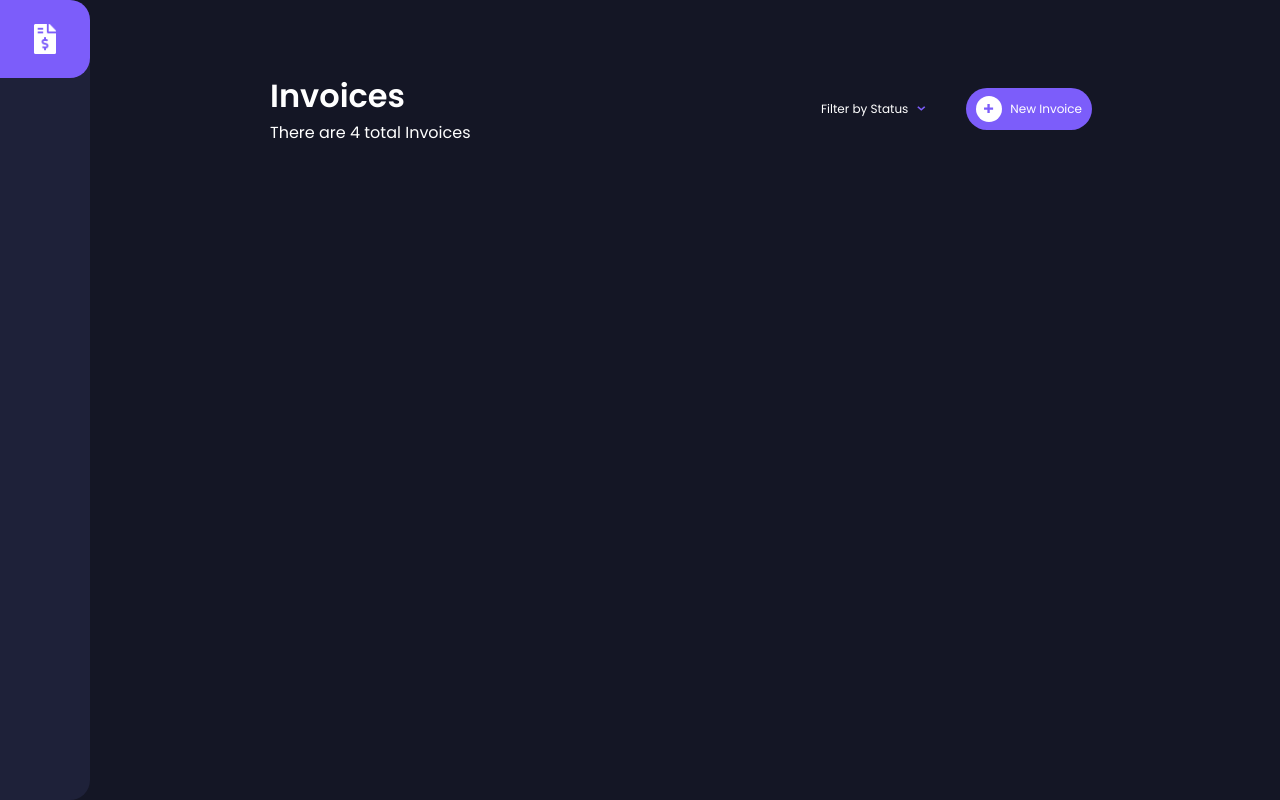
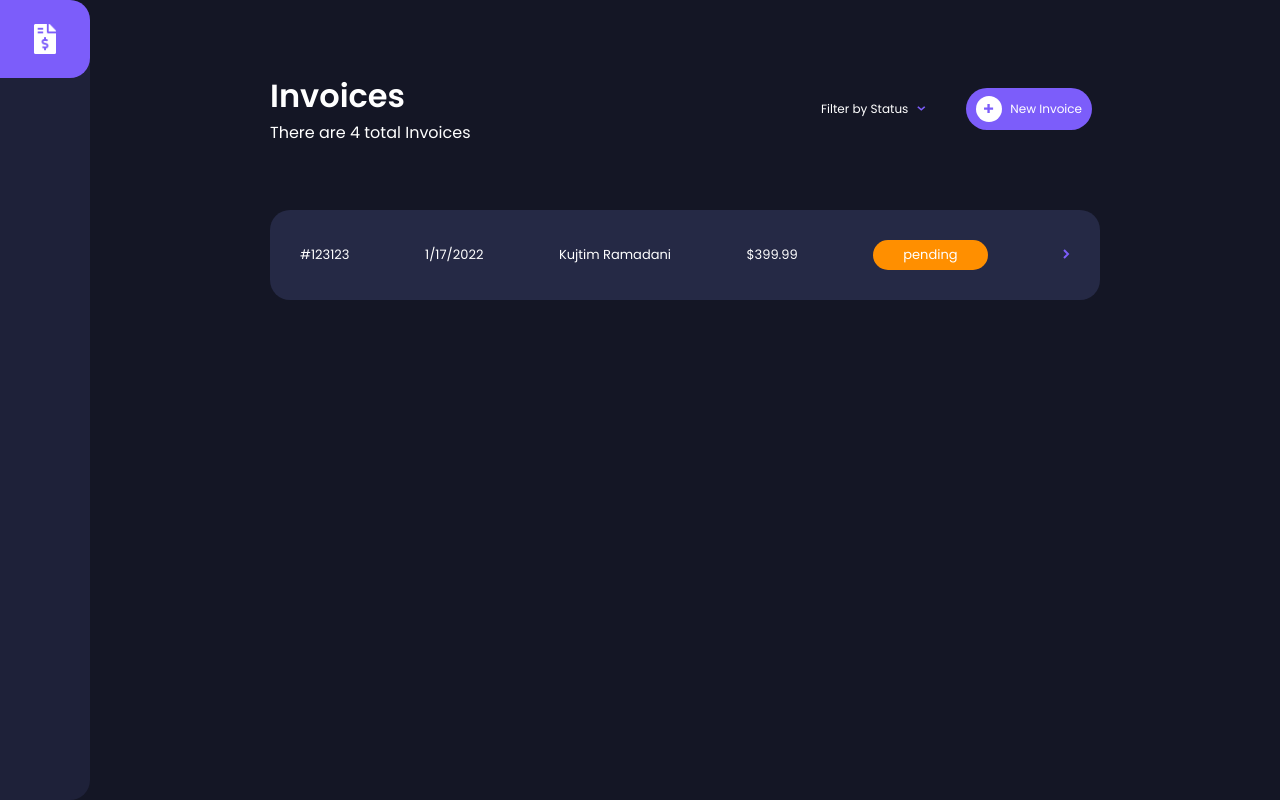
Before and after one commit to Kujtapp/InvoiceApp, a Vue app: page / in a window 1280 px wide. Built offline with nearby package versions, Linux system fonts and the light colour scheme.

Commit message:
added a function to calculate the total amount of the invoice of selected products and quantity. Added another components to manage the data from the invoice and display them in the page since i dont have a backend or database.

```diff
--- a/src/components/InvoiceModal.vue
+++ b/src/components/InvoiceModal.vue
@@ -255,6 +255,9 @@ export default {
         this.paymentDueDateUnix
       ).toLocaleDateString("eu", this.dateOptions);
     },
+    calInvoiceTotal() {
+      return this.invoiceTotal += this.invoiceItemList.total;
+    }
   },
 };
 </script>
--- /dev/null
+++ b/src/components/invoice-resources/TheResources.vue
@@ -0,0 +1,43 @@
+<template>
+    <div class="wrapper dark-purple">
+        <div class="id">
+            <p>#123123</p>
+        </div>
+        <div class="date">
+            <p>1/17/2022</p>
+        </div>
+        <div class="name">
+            <p>Kujtim Ramadani</p>
+        </div>
+        <div class="price">
+            <p>$399.99</p>
+        </div>
+        <div class="status orange">
+            <p>pending</p>
+        </div>
+        <div>
+            <img src="@/assets/icon-arrow-right.svg" alt="">
+        </div>
+    </div>
+</template>
+
+<script>
+export default {
+}
+</script>
+
+<style lang="scss" scoped>
+.wrapper {
+    display: flex;
+    justify-content: space-between;
+    align-items: center;
+    padding: 30px;
+    border-radius: 20px;
+    font-size: 13px;
+
+    .status {
+        padding: 5px 30px;
+        border-radius: 20px;
+    }
+}
+</style>
--- a/src/views/Home.vue
+++ b/src/views/Home.vue
@@ -25,12 +25,17 @@
         </div>
       </div>
     </div>
+    <the-resources></the-resources>
   </div>
 </template>
 
 <script>
+import TheResources from '../components/invoice-resources/TheResources.vue'
 export default {
   name: "Home",
+  components: {
+    TheResources
+  },
   emits: ["OpenInvoice"],
   data() {
     return {
@@ -43,9 +48,6 @@ export default {
     },
     openInvoiceModal() {
       this.$emit("OpenInvoice");
-    },
-    closeInvoiceModal() {
-      this.$emit("closeInvoice");
     },
   },
 };
```
